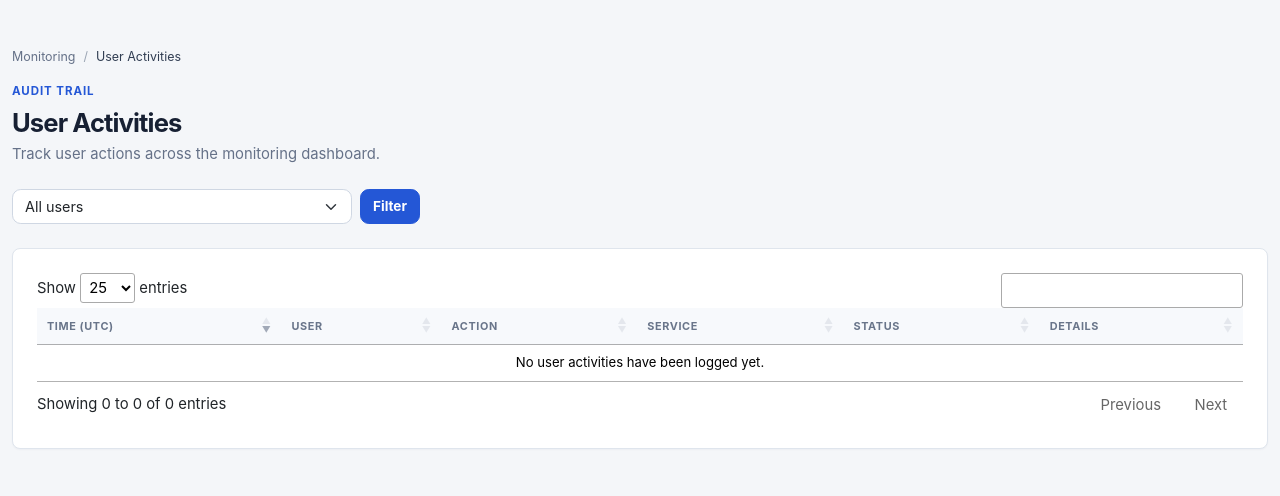
After one commit to VskySolutions/THF_Integration-, a Python web app: template backend/app/templates/user_activities.html in a window 1280 px wide. The commit adds this page. Shown: the top 496 px of the page. Run offline with Jinja, Linux system fonts and the light colour scheme; the template is opened without the code that fills it, so the values that code supplies are empty; some libraries are stand-ins or nearby versions.

Commit message:
feat: implement user activity logging functionality and create user activity log table

```diff
--- /dev/null
+++ b/backend/app/features/user_activity/models/__init__.py
@@ -0,0 +1,3 @@
+from app.features.user_activity.models.user_activity_log import UserActivityLog
+
+__all__ = ["UserActivityLog"]
--- /dev/null
+++ b/backend/app/features/user_activity/services/__init__.py
@@ -0,0 +1,3 @@
+from app.features.user_activity.services.user_activity_log import log_activity
+
+__all__ = ["log_activity"]
--- a/backend/app/templates/base.html
+++ b/backend/app/templates/base.html
@@ -103,9 +103,13 @@
                     <span><span class="brand-product d-block">Integration Monitor</span><span class="brand-context d-block">THF operations</span></span>
                 </a>
                 <nav aria-label="Primary navigation">
-                    <a class="top-nav-link active" href="{{ url_for('dashboard') }}">
+                    <a class="top-nav-link {{ 'active' if request.url.path == url_for('dashboard') else '' }}" href="{{ url_for('dashboard') }}">
                         <svg xmlns="http://www.w3.org/2000/svg" width="15" height="15" fill="none" viewBox="0 0 24 24" stroke="currentColor" stroke-width="1.8" aria-hidden="true"><path d="M4 13h6V4H4v9Zm0 7h6v-4H4v4Zm10 0h6v-9h-6v9Zm0-16v4h6V4h-6Z"/></svg>
                         <span>Monitoring</span>
+                    </a>
+                    <a class="top-nav-link {{ 'active' if request.url.path == url_for('user_activities') else '' }}" href="{{ url_for('user_activities') }}">
+                        <svg xmlns="http://www.w3.org/2000/svg" width="15" height="15" fill="none" viewBox="0 0 24 24" stroke="currentColor" stroke-width="1.8" aria-hidden="true"><path d="M12 12a4 4 0 1 0 0-8 4 4 0 0 0 0 8Zm-7 8a7 7 0 0 1 14 0"/></svg>
+                        <span>User Activities</span>
                     </a>
                 </nav>
             </div>
--- /dev/null
+++ b/backend/app/templates/user_activities.html
@@ -0,0 +1,141 @@
+{% extends "base.html" %}
+
+{% block title %}User Activities{% endblock %}
+
+{% block head %}
+<link href="https://cdn.datatables.net/v/bs5/dt-3.1.2/datatables.min.css" rel="stylesheet">
+<style>
+    .filter-card { min-height: 5rem; }
+    .message-cell { max-width: 30rem; overflow: hidden; text-overflow: ellipsis; white-space: nowrap; }
+    .detail-label { color: var(--falcon-muted); font-size: .7rem; font-weight: 750; letter-spacing: .05em; text-transform: uppercase; }
+    .detail-value { color: var(--falcon-ink); overflow-wrap: anywhere; }
+    .detail-message { background: #f7f9fc; border: 1px solid var(--falcon-border); border-radius: .6rem; min-height: 5rem; padding: .9rem; white-space: pre-wrap; }
+    .modal-section + .modal-section { border-top: 1px solid var(--falcon-border); margin-top: 1.25rem; padding-top: 1.25rem; }
+</style>
+{% endblock %}
+
+{% block body %}
+<main class="container-fluid content-shell py-4 py-lg-5">
+    <nav aria-label="breadcrumb" class="mb-3">
+        <ol class="breadcrumb">
+            <li class="breadcrumb-item"><a href="{{ url_for('dashboard') }}">Monitoring</a></li>
+            <li class="breadcrumb-item active" aria-current="page">User Activities</li>
+        </ol>
+    </nav>
+
+    <div class="d-flex flex-column flex-md-row justify-content-between align-items-md-end gap-3 mb-4">
+        <div>
+            <div class="page-kicker mb-2">Audit trail</div>
+            <h1 class="page-title mb-1">User Activities</h1>
+            <p class="text-secondary mb-0">Track user actions across the monitoring dashboard.</p>
+        </div>
+    </div>
+
+    {% if flash_message %}
+    <div class="alert alert-{{ flash_category }} alert-dismissible fade show" role="alert">
+        {{ flash_message }}
+        <button type="button" class="btn-close" data-bs-dismiss="alert" aria-label="Close"></button>
+    </div>
+    {% endif %}
+
+    <div class="row g-3 mb-4">
+        <div class="col-md-6 col-xl-4">
+            <form method="get" action="{{ url_for('user_activities') }}" class="d-flex gap-2">
+                <select name="user" class="form-select" aria-label="Filter by user">
+                    <option value="">All users</option>
+                    {% for u in distinct_users %}
+                    <option value="{{ u }}" {{ 'selected' if selected_user == u else '' }}>{{ u }}</option>
+                    {% endfor %}
+                </select>
+                <button type="submit" class="btn btn-primary">Filter</button>
+                {% if selected_user %}
+                <a href="{{ url_for('user_activities') }}" class="btn btn-outline-secondary">Clear</a>
+                {% endif %}
+            </form>
+        </div>
+    </div>
+
+    <section class="card rounded-3">
+        <div class="card-body p-3 p-md-4">
+            <div class="table-responsive">
+                <table id="userActivitiesTable" class="table table-hover align-middle w-100">
+                    <thead><tr><th>Time (UTC)</th><th>User</th><th>Action</th><th>Service</th><th>Status</th><th>Details</th></tr></thead>
+                    <tbody>
+                    {% for log in activity_logs %}
+                    <tr>
+                        <td data-order="{{ log.created_on_utc.isoformat() }}">{{ log.created_on_utc.strftime('%d %b %Y, %H:%M:%S') }}</td>
+                        <td class="fw-semibold">{{ log.user }}</td>
+                        <td><span class="badge {{ 'text-bg-primary' if log.action in ['login', 'manual_retry'] else 'text-bg-secondary' if log.action == 'logout' else 'text-bg-info' if log.action == 'opened_monitoring' else 'text-bg-success' if log.action == 'enabled_service' else 'text-bg-warning' }}">{{ log.action | replace('_', ' ') | title }}</span></td>
+                        <td>{{ log.service or '—' }}</td>
+                        <td>
+                            {% if log.status %}
+                            <span class="badge {{ 'text-bg-success' if log.status == 'SUCCESS' else 'text-bg-danger' }}">{{ log.status }}</span>
+                            {% else %}
+                            —
+                            {% endif %}
+                        </td>
+                        <td>
+                            {% if log.data %}
+                            <button type="button" class="btn btn-sm btn-outline-secondary view-activity-detail"
+                                    data-bs-toggle="modal" data-bs-target="#activityDetailModal"
+                                    data-user="{{ log.user }}"
+                                    data-action="{{ log.action | replace('_', ' ') | title }}"
+                                    data-service="{{ log.service or '—' }}"
+                                    data-status="{{ log.status or '—' }}"
+                                    data-data="{{ log.data | tojson }}">
+                                View details
+                            </button>
+                            {% else %}
+                            —
+                            {% endif %}
+                        </td>
+                    </tr>
+                    {% endfor %}
+                    </tbody>
+                </table>
+            </div>
+        </div>
+    </section>
+</main>
+
+<div class="modal fade" id="activityDetailModal" tabindex="-1" aria-labelledby="activityDetailModalLabel" aria-hidden="true">
+    <div class="modal-dialog modal-lg modal-dialog-centered modal-dialog-scrollable"><div class="modal-content">
+        <div class="modal-header"><div><div class="page-kicker mb-1">Activity detail</div><h2 class="modal-title fs-5" id="activityDetailModalLabel">User activity detail</h2></div><button type="button" class="btn-close" data-bs-dismiss="modal" aria-label="Close"></button></div>
+        <div class="modal-body p-4">
+            <section class="modal-section mt-0 pt-0 border-0">
+                <h3 class="h6 fw-bold mb-3">Operation</h3>
+                <div class="row g-3">
+                    <div class="col-sm-6"><div class="detail-label">User</div><div class="detail-value mt-1" id="detailUser"></div></div>
+                    <div class="col-sm-3"><div class="detail-label">Action</div><div class="detail-value mt-1" id="detailAction"></div></div>
+                    <div class="col-sm-3"><div class="detail-label">Status</div><div class="detail-value mt-1" id="detailStatus"></div></div>
+                </div>
+            </section>
+            <section class="modal-section">
+                <h3 class="h6 fw-bold mb-3">Details</h3>
+                <div class="detail-message" id="detailData"></div>
+            </section>
+        </div>
+        <div class="modal-footer"><button type="button" class="btn btn-outline-secondary" data-bs-dismiss="modal">Close</button></div>
+    </div></div>
+</div>
+{% endblock %}
+
+{% block scripts %}
+<script src="https://cdn.datatables.net/v/bs5/dt-3.1.2/datatables.min.js"></script>
+<script>
+    $(function () {
+        $('#userActivitiesTable').DataTable({
+            order: [[0, 'desc']], pageLength: 25,
+            layout: { topStart: { pageLength: {} }, topEnd: { search: { placeholder: 'Search activities' } }, bottomStart: 'info', bottomEnd: 'paging' },
+            language: { emptyTable: 'No user activities have been logged yet.', search: '' }
+        });
+        $('#userActivitiesTable').on('click', '.view-activity-detail', function () {
+            const button = $(this);
+            $('#detailUser').text(button.attr('data-user'));
+            $('#detailAction').text(button.attr('data-action'));
+            $('#detailStatus').text(button.attr('data-status'));
+            $('#detailData').text(button.attr('data-data'));
+        });
+    });
+</script>
+{% endblock %}
```
Also changed, not shown: backend/alembic/versions/20261012_0018_create_user_activity_log.py (added, +50 -0 lines), backend/app/authentication/routes.py (+29 -0 lines), backend/app/features/user_activity/models/user_activity_log.py (added, +22 -0 lines), backend/app/features/user_activity/services/user_activity_log.py (added, +27 -0 lines), backend/app/web/routes.py (+75 -0 lines), backend/app/features/user_activity/__init__.py (added).
